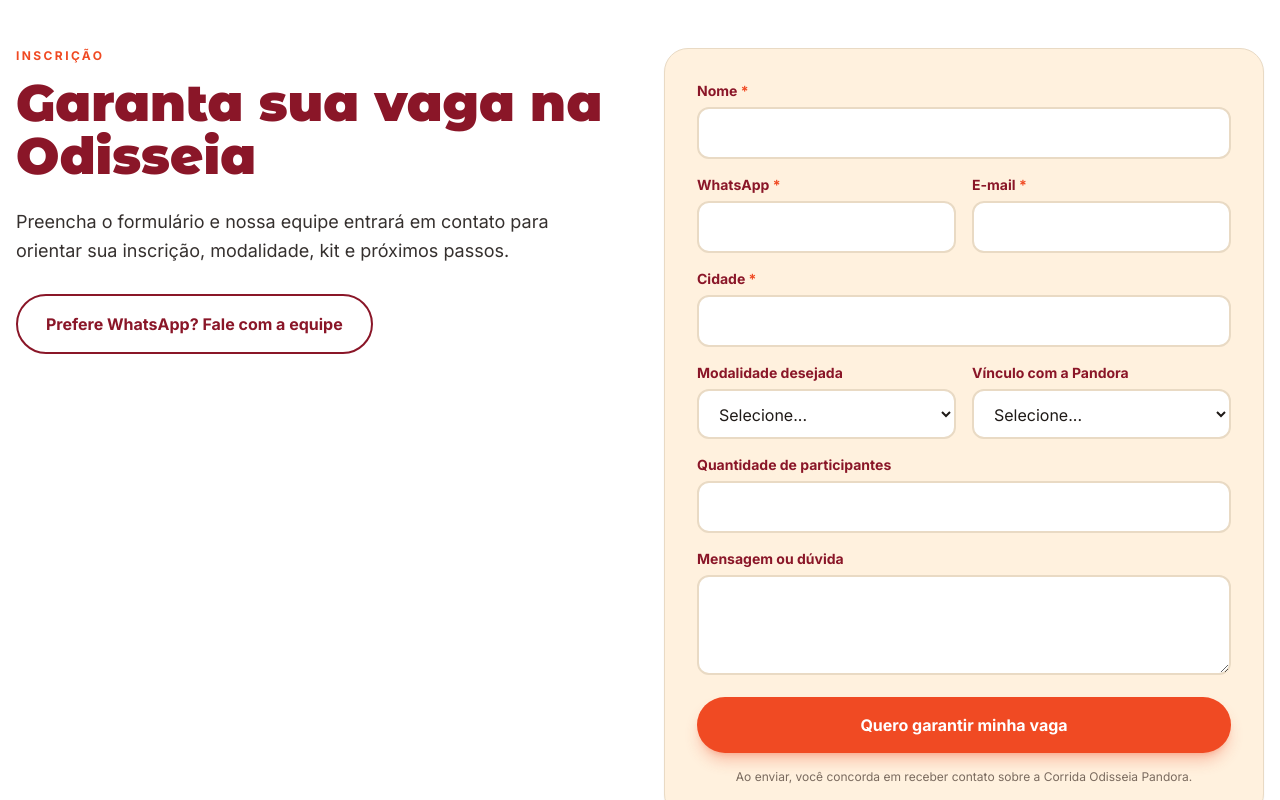
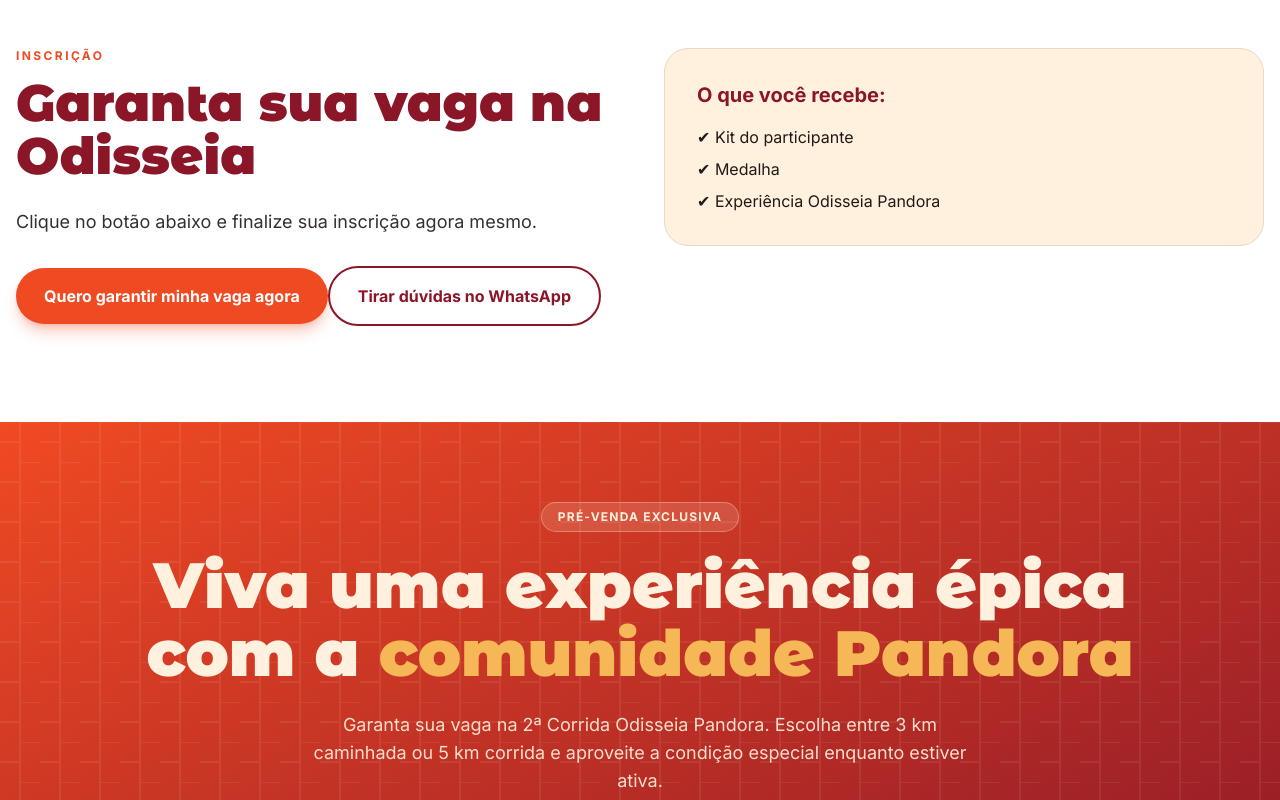
Before and after one commit to andrebastelli/corridaodisseia, a React (Vite) app: page / in a window 1280 px wide. Shown: the part 8180-8980 px from the top of the page. Built offline with nearby package versions, Linux system fonts and the light colour scheme.

Commit message:
feat: update lead form and add payment link
Co-authored-by: andrebastelli <274825844+andrebastelli@users.noreply.github.com>

```diff
--- a/src/App.tsx
+++ b/src/App.tsx
@@ -537,86 +537,53 @@
   );
 }
 
-const SCRIPT_URL = "https://script.google.com/macros/s/AKfycbyxd0BUfECQKXCLVL-OogRviUQFxIoFk_9bgCUPkOcpzxEOuqXpeCC-qW05rXsyhlKP/exec";
-
 function LeadForm() {
-  const navigate = useNavigate();
-  const [sent, setSent] = useState(false);
-
-  const handleSubmit = async (e: React.FormEvent<HTMLFormElement>) => {
-  e.preventDefault();
-
-  const formData = new FormData(e.currentTarget);
-
-  const data = {
-    nome: formData.get("nome"),
-    whatsapp: formData.get("whatsapp"),
-    email: formData.get("email"),
-    cidade: formData.get("cidade"),
-    modalidade: formData.get("modalidade"),
-    vinculo: formData.get("vinculo"),
-    qtd: formData.get("qtd"),
-    mensagem: formData.get("mensagem"),
-  };
-
-  try {
-    await fetch(SCRIPT_URL, {
-      method: "POST",
-      body: JSON.stringify(data),
-    });
-
-    setSent(true);
-
-    setTimeout(() => {
-      navigate("/obrigado");
-    }, 1000);
-
-  } catch (error) {
-    console.error("Erro ao enviar:", error);
-    alert("Erro ao enviar formulário. Tente novamente.");
-  }
-};
-
   return (
     <Section bg="bg-white" id="inscricao">
       <div className="grid lg:grid-cols-2 gap-12 items-start">
+
         <div>
-          <SectionHeading eyebrow="Inscrição" title="Garanta sua vaga na Odisseia" />
-          <p className="mt-6 text-lg text-pandora-text/90 leading-relaxed">Preencha o formulário e nossa equipe entrará em contato para orientar sua inscrição, modalidade, kit e próximos passos.</p>
-          <a href={buildWhatsAppUrl(DEFAULT_WPP_MSG)} target="_blank" rel="noopener noreferrer" className="btn-secondary mt-7">
-            Prefere WhatsApp? Fale com a equipe
+          <SectionHeading
+            eyebrow="Inscrição"
+            title="Garanta sua vaga na Odisseia"
+          />
+
+          <p className="mt-6 text-lg text-pandora-text/90 leading-relaxed">
+            Clique no botão abaixo e finalize sua inscrição agora mesmo.
+          </p>
+
+          <a
+            href="https://SEU-LINK-DE-PAGAMENTO-AQUI"
+            target="_blank"
+            rel="noopener noreferrer"
+            className="btn-primary mt-8 inline-block"
+          >
+            Quero garantir minha vaga agora
+          </a>
+
+          <a
+            href={buildWhatsAppUrl(DEFAULT_WPP_MSG)}
+            target="_blank"
+            rel="noopener noreferrer"
+            className="btn-secondary mt-4 inline-block"
+          >
+            Tirar dúvidas no WhatsApp
           </a>
         </div>
 
-        <form onSubmit={handleSubmit} className="rounded-3xl bg-pandora-cream border border-pandora-border p-6 md:p-8 shadow-sm space-y-4">
-          {sent ? (
-            <div className="text-center py-10">
-              <div className="mx-auto w-14 h-14 rounded-full bg-pandora-orange flex items-center justify-center text-white text-2xl font-black">✓</div>
-              <h3 className="mt-4 font-display text-2xl font-extrabold text-pandora-wine">Recebemos seu interesse!</h3>
-              <p className="mt-3 text-pandora-text/90">Redirecionando para sua página de boas-vindas...</p>
-            </div>
-          ) : (
-            <>
-              <Field label="Nome" name="nome" required />
-              <div className="grid sm:grid-cols-2 gap-4">
-                <Field label="WhatsApp" name="whatsapp" required type="tel" />
-                <Field label="E-mail" name="email" required type="email" />
-              </div>
-              <Field label="Cidade" name="cidade" required />
-              <div className="grid sm:grid-cols-2 gap-4">
-                <SelectField label="Modalidade desejada" name="modalidade" options={["3 km caminhada", "5 km corrida", "Ainda tenho dúvida"]} />
-                <SelectField label="Vínculo com a Pandora" name="vinculo" options={["Aluno", "Família / responsável", "Colaborador", "Comunidade", "Outro"]} />
-              </div>
-              <Field label="Quantidade de participantes" name="qtd" type="number" />
-              <div>
-                <label className="block text-sm font-bold text-pandora-wine mb-1.5">Mensagem ou dúvida</label>
-                <textarea name="mensagem" rows={3} className="w-full rounded-xl border-2 border-pandora-border bg-white px-4 py-3 outline-none focus:border-pandora-orange transition" />
-              </div>
-              <button type="submit" className="btn-primary w-full mt-2">Quero garantir minha vaga</button>
-              <p className="text-xs text-pandora-muted text-center">Ao enviar, você concorda em receber contato sobre a Corrida Odisseia Pandora.</p>
-            </>
-          )}
-        </form>
+        {/* Pode colocar uma imagem, benefícios ou nada */}
+        <div className="rounded-3xl bg-pandora-cream border border-pandora-border p-8">
+          <h3 className="text-xl font-bold text-pandora-wine">
+            O que você recebe:
+          </h3>
+
+          <ul className="mt-4 space-y-2 text-pandora-text">
+            <li>✔ Kit do participante</li>
+            <li>✔ Medalha</li>
+            <li>✔ Experiência Odisseia Pandora</li>
+          </ul>
+        </div>
+
       </div>
     </Section>
   );
```
